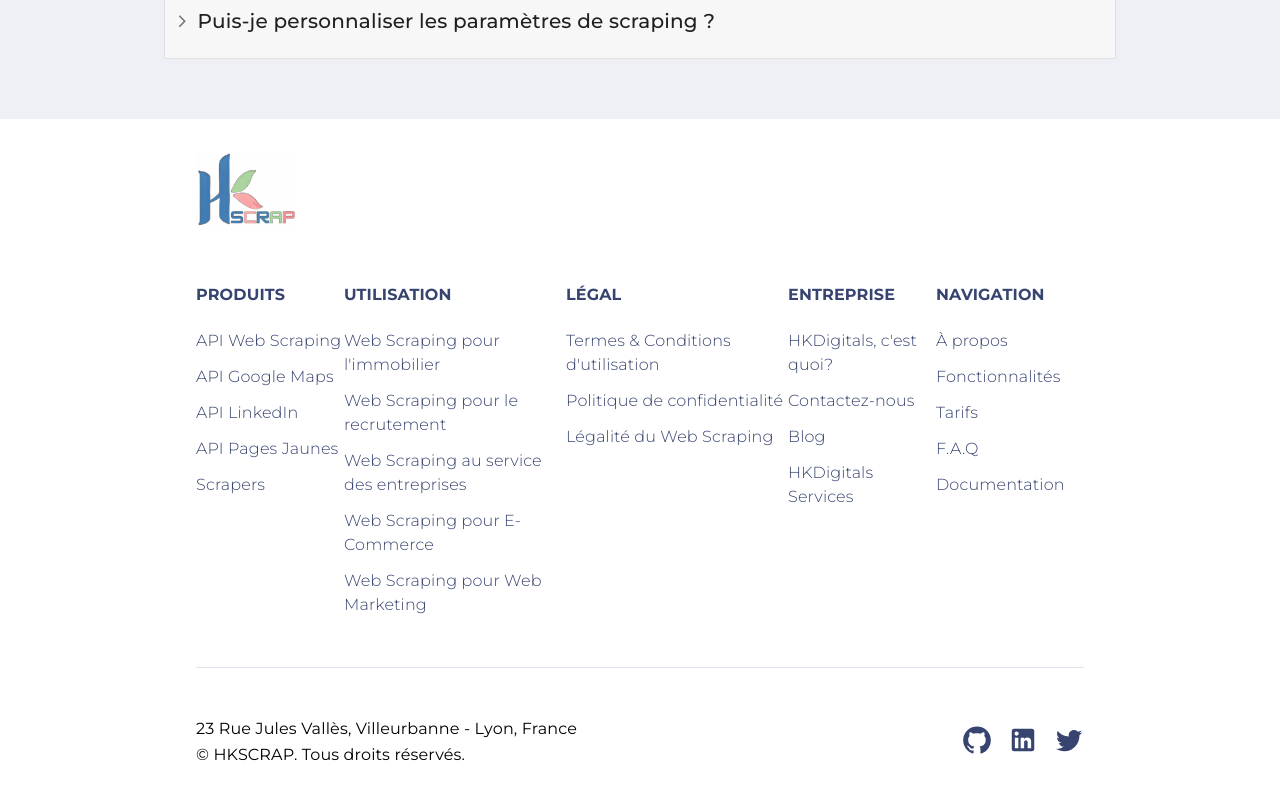
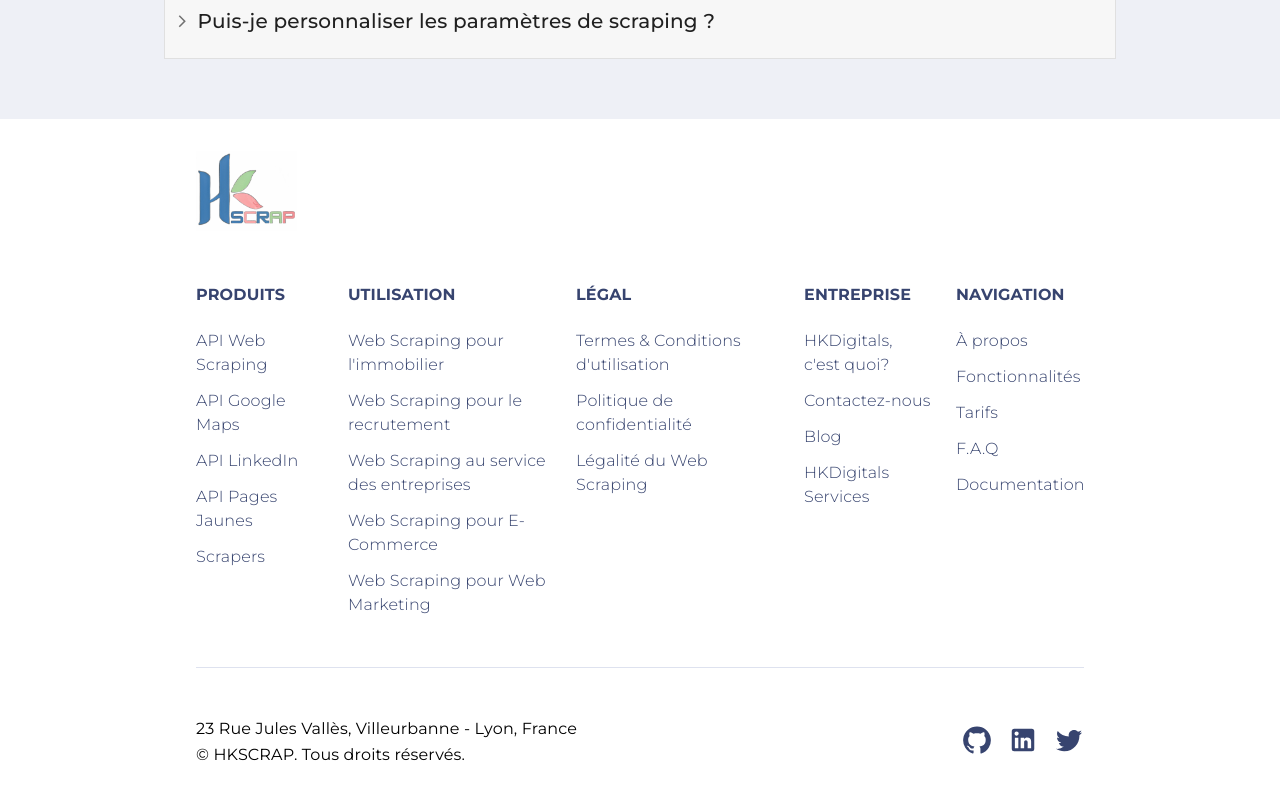
Before and after one commit to CodeShadowing95/hkscrap, a React (Create React App) app in the folder frontend_react/: page /showcase in a window 1280 px wide. Shown: the part 6486-7286 px from the top of the page. Built offline with nearby package versions, Linux system fonts and the light colour scheme; no server answers.

Commit message:
UPDATE: Some updates on Showcase page

```diff
--- a/frontend_react/src/pages/showcase/Showcase.js
+++ b/frontend_react/src/pages/showcase/Showcase.js
@@ -1,10 +1,9 @@
 import { useNavigate } from 'react-router-dom';
 import { useEffect, useState } from 'react';
-import { Stack, Box, Typography, Grid, Link, Button, Fade, Divider } from '@mui/material'
+import { Stack, Box, Typography, Grid, Link, Button, Fade } from '@mui/material'
 import { Business_pricing, DataExtraction, Enterprise_pricing, GitHubIcon, GoogleMaps, Individual_pricing, LinkedInIcon, Linkedin, PagesJaunes, Startup_pricing, TaskAltIcon, TwitterIcon, Usecase1, Usecase2, Usecase3, Usecase4, Usecase5, Usecase6, WaveBg, loremText, particlesBg, sub_logo } from '../../utils/constants';
 import { CustomizedAccordion } from '../../components';
 import UseCase from './UseCase';
-import GitHub from '@mui/icons-material/GitHub';
 
 const keyframesAnimation = `
   @keyframes slideUpDown {
@@ -548,7 +547,7 @@
               <img src={sub_logo} alt="hkscrap_logo" style={{ height: "80px", maxWidth: "100%" }} />
             </Box>
 
-            <Grid container>
+            <Grid container spacing={3}>
               <Grid item xs={12} sm={6} md={6} lg={2}>
                 <Typography sx={{ fontFamily: "Montserrat", fontWeight: 700, marginBottom: "20px", fontSize: "1em", textTransform: "uppercase", color: "#37446f" }}>Produits</Typography>
 
```
